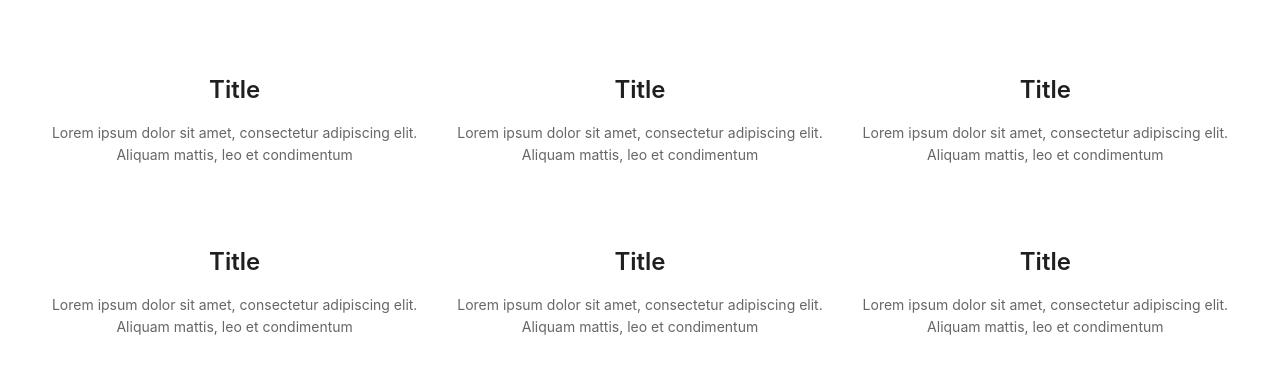
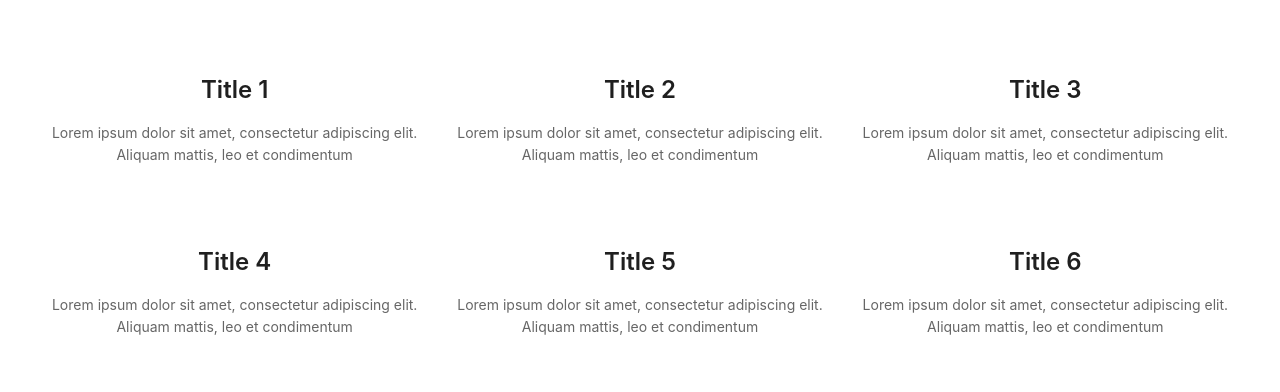
Before and after one commit to Churina-Margaery/some-company, a React (Vite) app in the folder frontend/: page / in a window 1280 px wide. Shown: the part 399-791 px from the top of the page. Built offline with nearby package versions, Linux system fonts and the light colour scheme.

Commit message:
info cards finished

```diff
--- a/frontend/src/components/info-card/info-card.tsx
+++ b/frontend/src/components/info-card/info-card.tsx
@@ -11,12 +11,18 @@ const StyledParagraph = styled(Paragraph)`
   color: #666;
   margin-bottom: 24px !important;
 `;
-const InfoCard: React.FC = () => {
+
+interface Props {
+  title: string;
+  description: string;
+}
+
+const InfoCard: React.FC<Props> = ({ title, description }) => {
   return (
     <>
-      <CardTitle level={3}>Title</CardTitle>
+      <CardTitle level={3}>{title}</CardTitle>
       <StyledParagraph>
-        Lorem ipsum dolor sit amet, consectetur adipiscing elit. Aliquam mattis, leo et condimentum
+        {description}
       </StyledParagraph>
     </>
   );
--- a/frontend/src/components/info-section/info-section.tsx
+++ b/frontend/src/components/info-section/info-section.tsx
@@ -25,26 +25,15 @@ const InfoSection: React.FC = () => {
       <SectionContainer>
         <StyledTitle level={2}>Also very important title</StyledTitle>
         <Row gutter={[32, 32]} justify="center">
-          {/* Первый ряд карточек */}
-          <Col xs={24} sm={12} md={8}>
-            <InfoCard />
-          </Col>
-          <Col xs={24} sm={12} md={8}>
-            <InfoCard />
-          </Col>
-          <Col xs={24} sm={12} md={8}>
-            <InfoCard />
-          </Col>
-          {/* Второй ряд карточек */}
-          <Col xs={24} sm={12} md={8}>
-            <InfoCard />
-          </Col>
-          <Col xs={24} sm={12} md={8}>
-            <InfoCard />
-          </Col>
-          <Col xs={24} sm={12} md={8}>
-            <InfoCard />
-          </Col>
+          {Array.from({ length: 6 }).map((_, index) => (
+            <Col xs={24} sm={12} md={8} key={index}>
+              <InfoCard
+                key={index}
+                title={`Title ${index + 1}`}
+                description={`Lorem ipsum dolor sit amet, consectetur adipiscing elit. Aliquam mattis, leo et condimentum`}
+              />
+            </Col>
+          ))}
         </Row>
         <ContactButton />
       </SectionContainer>
```
